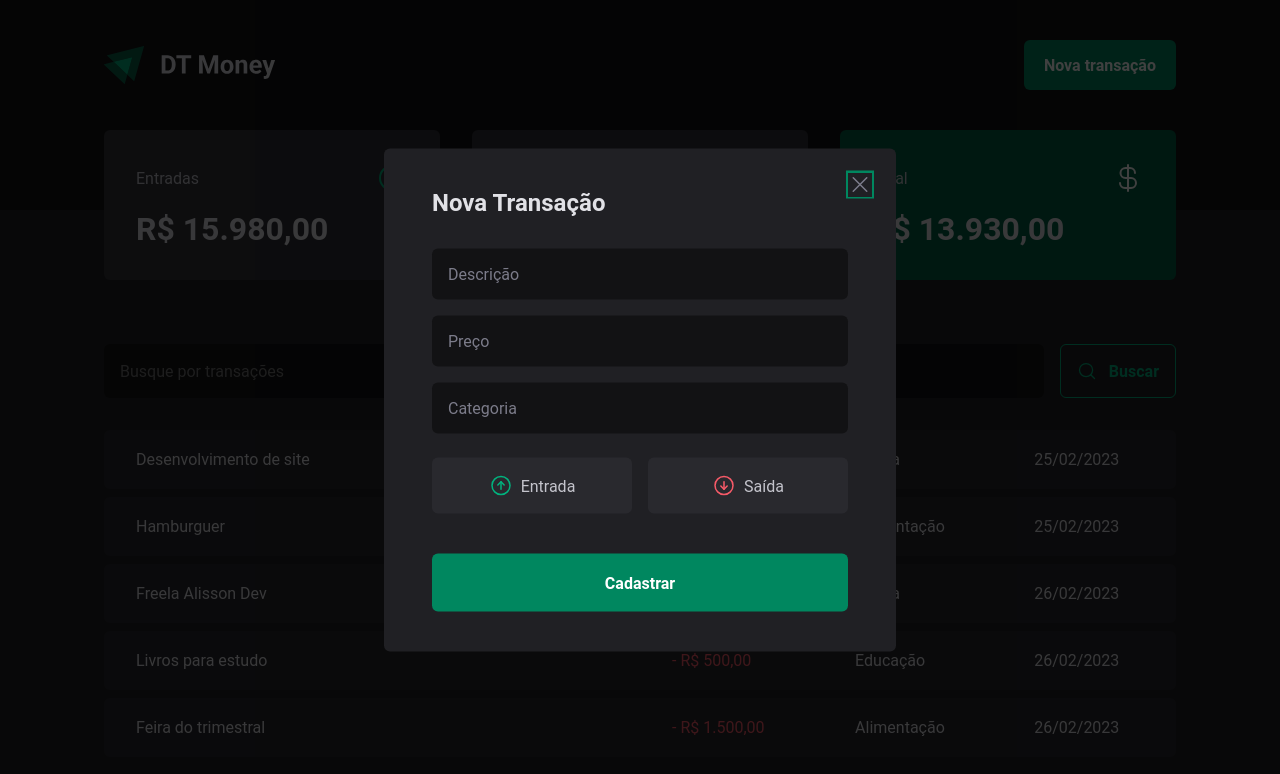
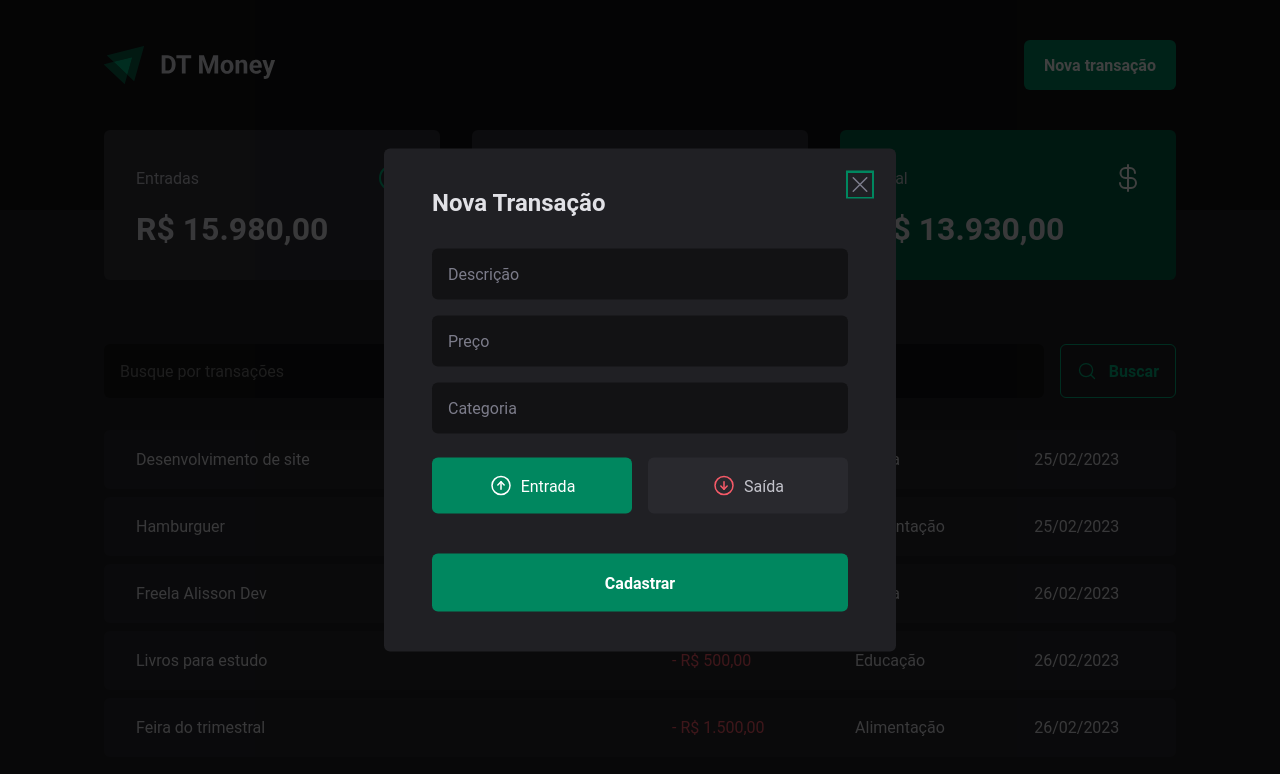
Before and after one commit to alissondiniz20/financesControl, a React app: page / in a window 1280 px wide. Both pictures are taken after a click on the button "Nova transação". Shown: the top 774 px of the page. Built offline with nearby package versions, Linux system fonts and the light colour scheme; data requests are answered from the project's data file; the HTML template or start-up script is replaced by a standard one.

Commit message:
Controlled Components

```diff
--- a/src/components/NewTransactionModal/index.tsx
+++ b/src/components/NewTransactionModal/index.tsx
@@ -1,7 +1,7 @@
 import { zodResolver } from "@hookform/resolvers/zod";
 import * as Dialog from "@radix-ui/react-dialog";
 import { ArrowCircleDown, ArrowCircleUp, X } from "phosphor-react";
-import { useForm } from "react-hook-form";
+import { Controller, useForm } from "react-hook-form";
 import * as z from "zod";
 
 import {
@@ -16,18 +16,22 @@
   description: z.string(),
   price: z.number(),
   category: z.string(),
-  // type: z.enum(["income", "outcome"]),
+  type: z.enum(["income", "outcome"]),
 });
 
 type NewTransactionFormInputs = z.infer<typeof newTransactionFormSchema>;
 
 export function NewTransactionModal() {
   const {
+    control,
     register,
     handleSubmit,
     formState: { isSubmitting },
   } = useForm<NewTransactionFormInputs>({
     resolver: zodResolver(newTransactionFormSchema),
+    defaultValues: {
+      type: "income",
+    },
   });
 
   async function handleCreateNewTransaction(data: NewTransactionFormInputs) {
@@ -67,7 +71,17 @@
             {...register("category")}
           />
 
-          <TransactionType>
+          <Controller
+            control={control}
+            name="type"
+            render={({ field }) => {
+              console.log(field);
+
+              return (
+                <TransactionType
+                  onValueChange={field.onChange}
+                  value={field.value}
+                >
                   <TransactionTypeButton variant="income" value="income">
                     <ArrowCircleUp size={24} />
                     Entrada
@@ -78,6 +92,9 @@
                     Saída
                   </TransactionTypeButton>
                 </TransactionType>
+              );
+            }}
+          />
 
           <button type="submit" disabled={isSubmitting}>
             Cadastrar
```
Lines whose indentation alone changed are shown as unchanged.
